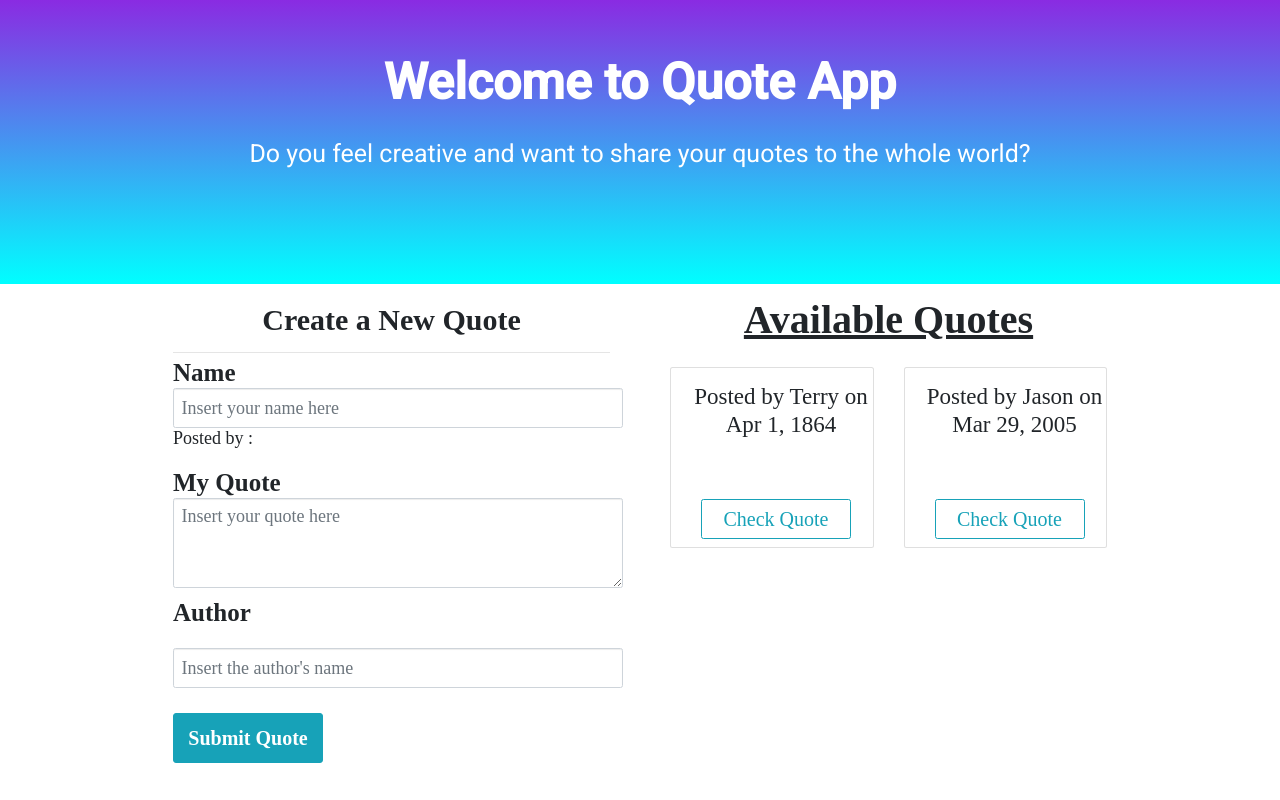
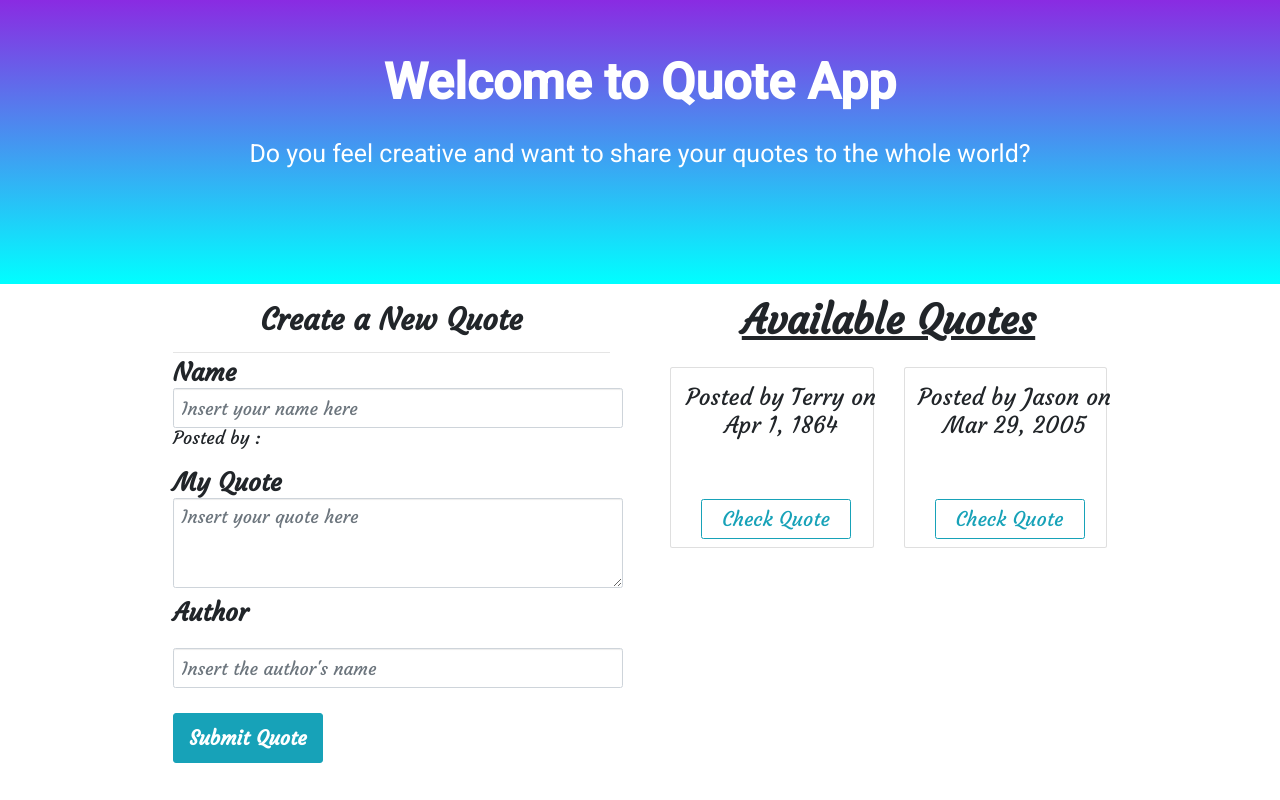
Before and after one commit to TERRYYYY/Quotes, an Angular app: page / in a window 1280 px wide. Built offline with nearby package versions, Linux system fonts and the light colour scheme.

Commit message:
font style changed

```diff
--- a/src/app/quote/quote.component.css
+++ b/src/app/quote/quote.component.css
@@ -2,13 +2,11 @@ body{
     margin: 0;
     font-size: 50px;
     background-color: black;
-    background-image: url(../../assets/images/pic.jpeg);
     font-family: 'Courgette';
 }
 .card{
     margin-bottom: 15px;
     margin-top: 15px;
-    /* box-shadow: 0 2px 10px black; */
 }
 .instructions{
      box-shadow: 2px 5px 30px grey;
--- a/src/index.html
+++ b/src/index.html
@@ -6,7 +6,7 @@
   <base href="/">
   <meta name="viewport" content="width=device-width, initial-scale=1">
   <link rel="icon" type="image/x-icon" href="favicon.ico">
-  <!-- <link href='https://fonts.googleapis.com/css?family=Courgette' rel='stylesheet'> -->
+  <link href='https://fonts.googleapis.com/css?family=Courgette' rel='stylesheet'>
   <link href="https://fonts.googleapis.com/css?family=Roboto:300,400,500&display=swap" rel="stylesheet">
   <link href="https://fonts.googleapis.com/icon?family=Material+Icons" rel="stylesheet">
   <link rel="stylesheet" href="https://maxcdn.bootstrapcdn.com/bootstrap/3.3.7/css/bootstrap.min.css">
```
